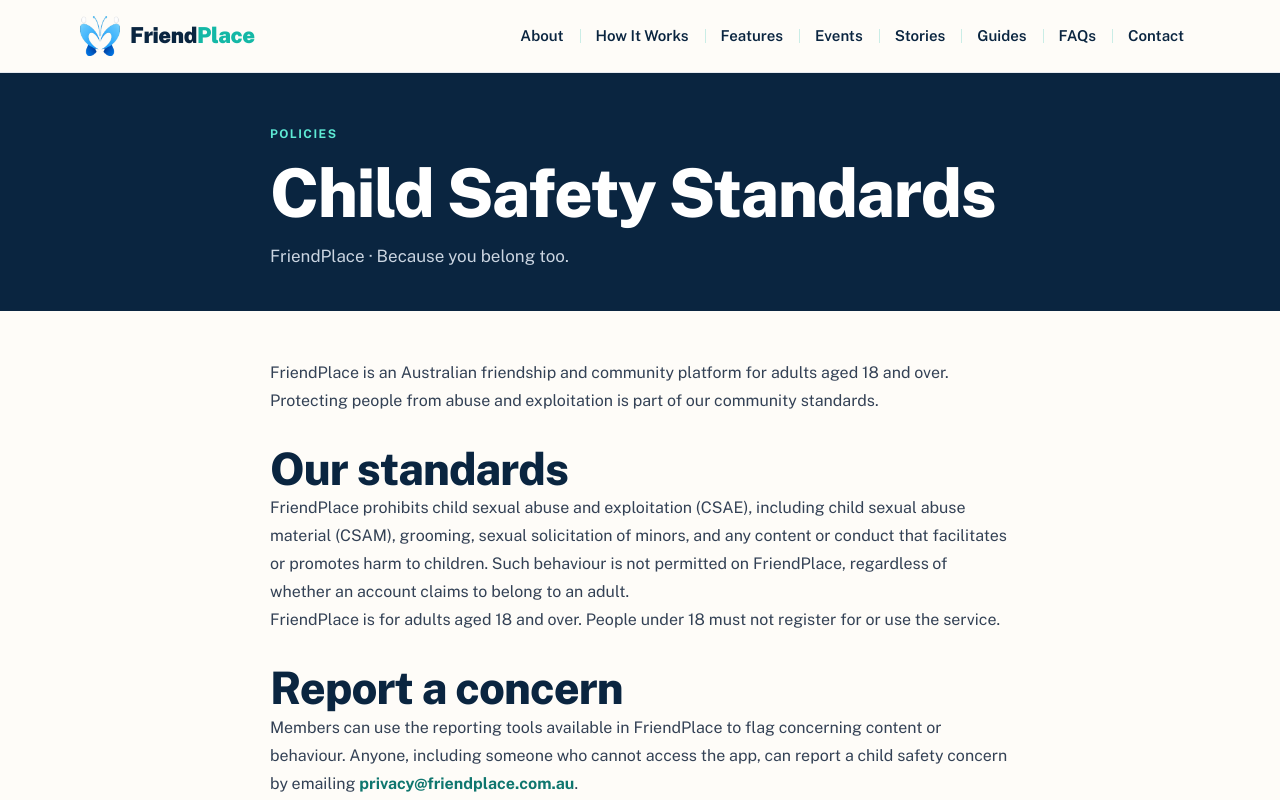
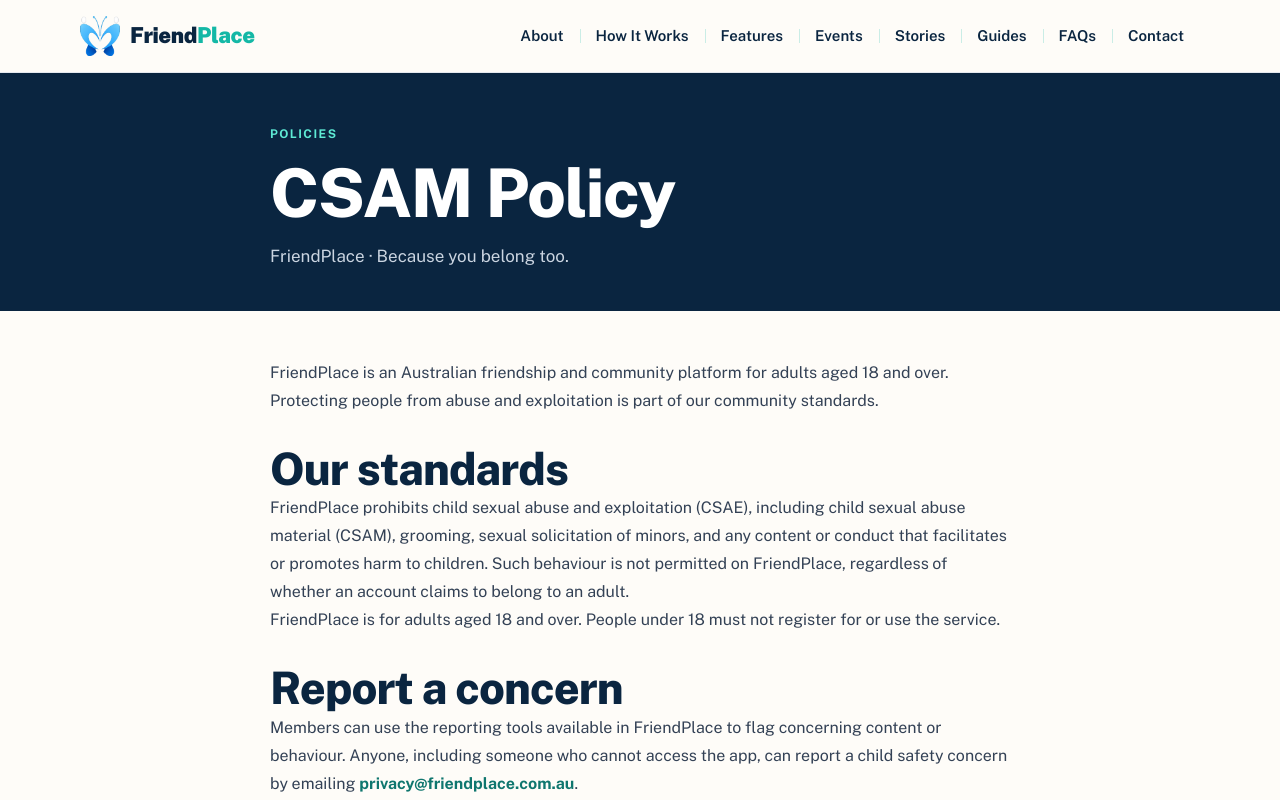
Before and after one commit to garrywills-gif/friendplace-website, a Next.js app: page /child-safety in a window 1280 px wide. Shown: the top 800 px of the page. Built offline with nearby package versions, Linux system fonts and the light colour scheme.

Commit message:
Use discreet CSAM Policy heading on child safety page

```diff
--- a/app/child-safety/page.tsx
+++ b/app/child-safety/page.tsx
@@ -1,5 +1,5 @@
 export const metadata = {
-  title: 'Child Safety Standards | FriendPlace',
+  title: 'CSAM Policy | FriendPlace',
   description: 'FriendPlace standards prohibiting child sexual abuse and exploitation, and information on reporting safety concerns.',
 };
 
@@ -9,7 +9,7 @@ export default function ChildSafetyPage() {
       <section style={{ background: '#0A2540', color: '#FFFFFF', padding: '52px 0 40px' }}>
         <div className="container" style={{ maxWidth: 820 }}>
           <div style={{ textTransform: 'uppercase', letterSpacing: '0.12em', fontSize: 12, fontWeight: 700, color: '#5EEAD4', marginBottom: 10 }}>Policies</div>
-          <h1 style={{ color: '#FFFFFF' }}>Child Safety Standards</h1>
+          <h1 style={{ color: '#FFFFFF' }}>CSAM Policy</h1>
           <p style={{ color: '#CBD5E1', marginTop: 12 }}>FriendPlace · Because you belong too.</p>
         </div>
       </section>
```
